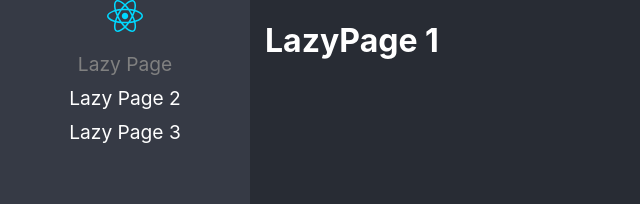
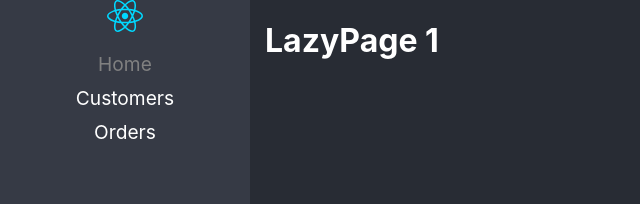
Before and after one commit to lpeter-sal/react-adv, a React (Vite) app: page /lazy in a window 1280 px wide. Shown: the top 204 px of the page, without its empty margins (0-640 px from the left). Built offline with nearby package versions, Linux system fonts and the light colour scheme.

Commit message:
Basic LazyLoad Ready!

```diff
--- a/src/01-lazyload/pages/LazyPage.tsx
+++ b/src/01-lazyload/pages/LazyPage.tsx
@@ -4,3 +4,6 @@ export const LazyPage = () => {
     <h1>LazyPage 1</h1>
   )
 }
+
+
+export default LazyPage;
--- a/src/01-lazyload/pages/LazyPage2.tsx
+++ b/src/01-lazyload/pages/LazyPage2.tsx
@@ -4,3 +4,5 @@ export const LazyPage2 = () => {
     <h1>LazyPage 2</h1>
   )
 }
+
+export default LazyPage2;
--- a/src/01-lazyload/pages/LazyPage3.tsx
+++ b/src/01-lazyload/pages/LazyPage3.tsx
@@ -4,3 +4,6 @@ export const LazyPage3 = () => {
     <h1>LazyPage 3</h1>
   )
 }
+
+
+export default LazyPage3;
--- a/src/routes/Navigation.tsx
+++ b/src/routes/Navigation.tsx
@@ -1,39 +1,48 @@
 import { BrowserRouter, Routes, Route, NavLink, Navigate } from "react-router-dom";
+import logo from "../assets/react.svg";
+import { routes } from './routes';
+import { Suspense } from "react";
 
-import logo from "../assets/react.svg";
-import { LazyPage, LazyPage2, LazyPage3} from "../01-lazyload/pages/index";
 
 export default function Navigation() {
   return (
-    <BrowserRouter future={{ v7_relativeSplatPath: true, v7_startTransition: true}} >
+    <Suspense fallback={ <div>Loading...</div> }>
+        <BrowserRouter future={{ v7_relativeSplatPath: false, v7_startTransition: false }}>
             <div className="main-layout">
                 <nav>
                     <img src={ logo } alt="React Logo" />
 
                     <ul>
-                <li>
-                    <NavLink to="/lazy" className={ ({isActive}) => isActive ? 'nav-active' : ''} >Lazy Page</NavLink>
+                        {/* TODO: create dinamic elements about routes */}
+                    {
+                        routes.map( ({ to, name }) => (
+                            <li key={ to }>
+                                <NavLink to={ to } className={ ({isActive}) => isActive ? 'nav-active' : ''} >
+                                    { name }
+                                </NavLink>
                             </li>
-                <li>
-                    <NavLink to="/lazy2" className={ ({isActive}) => isActive ? 'nav-active' : ''} >Lazy Page 2 </NavLink>
-                </li>
-                <li>
-                    <NavLink to="/lazy3" className={ ({isActive}) => isActive ? 'nav-active' : ''} >Lazy Page 3</NavLink>
-                </li>
+                        ))
+                    }
                     </ul>
-
                 </nav>
 
 
                 <Routes>
-                <Route path="lazy" element={ <LazyPage />   } />
-                <Route path="lazy2" element={ <LazyPage2 /> } />
-                <Route path="lazy3" element={ <LazyPage3 /> } />
-
-                <Route path="/*" element={ <Navigate to='/lazy' replace /> } />
+                    {
+                        routes.map(  ({ path, Component}) => (
+                            <Route
+                                key={ path }
+                                path={ path }
+                                element={ <Component /> } />
+                        ))
+                    }
+                    <Route path="/*" element={ <Navigate to={ routes[0].to } replace /> } />
                 </Routes>
 
             </div>
         </BrowserRouter>
+    </Suspense>
+
+
   )
 }
--- /dev/null
+++ b/src/routes/routes.ts
@@ -0,0 +1,61 @@
+import { lazy, LazyExoticComponent } from "react";
+
+type JSXComponent = () => React.JSX.Element;
+
+
+interface Route {
+    to: string;
+    path: string;
+    Component: LazyExoticComponent<JSXComponent> | JSXComponent;
+    name: string;
+    HydrateFallback?: { message: string };
+}
+
+
+const Lazy1 = lazy(() => import(/* webpackChunkName: "LazyPage" */'../01-lazyload/pages/LazyPage'));
+const Lazy2 = lazy(() => import(/* webpackChunkName: "LazyPage2" */'../01-lazyload/pages/LazyPage2'));
+const Lazy3 = lazy(() => import(/* webpackChunkName: "LazyPage3" */'../01-lazyload/pages/LazyPage3'));
+
+
+
+export const routes: Route[] = [
+    {
+        to: '/lazy',
+        path: 'lazy',
+        Component:  Lazy1,
+        name: 'Home',
+        HydrateFallback: { message: 'Loading Home...' }
+    },
+    {
+        to: '/lazy2',
+        path: 'lazy2',
+        Component: Lazy2,
+        name: 'Customers',
+        HydrateFallback: { message: 'Loading Home...' }
+    },
+    {
+        to: '/lazy3',
+        path: 'lazy3',
+        Component: Lazy3,
+        name: 'Orders',
+        HydrateFallback: { message: 'Loading Home...' }
+    },
+    // {
+    //     to: '/lazy',
+    //     path: 'lazy',
+    //     Component:  Lazy1,
+    //     name: 'Products'
+    // },
+    // {
+    //     to: '/lazy2',
+    //     path: 'lazy2',
+    //     Component: Lazy2,
+    //     name: 'Inventory'
+    // },
+    // {
+    //     to: '/lazy3',
+    //     path: 'lazy3',
+    //     Component: Lazy3,
+    //     name: 'Users'
+    // }
+];
```
Lines whose indentation alone changed are shown as unchanged.
